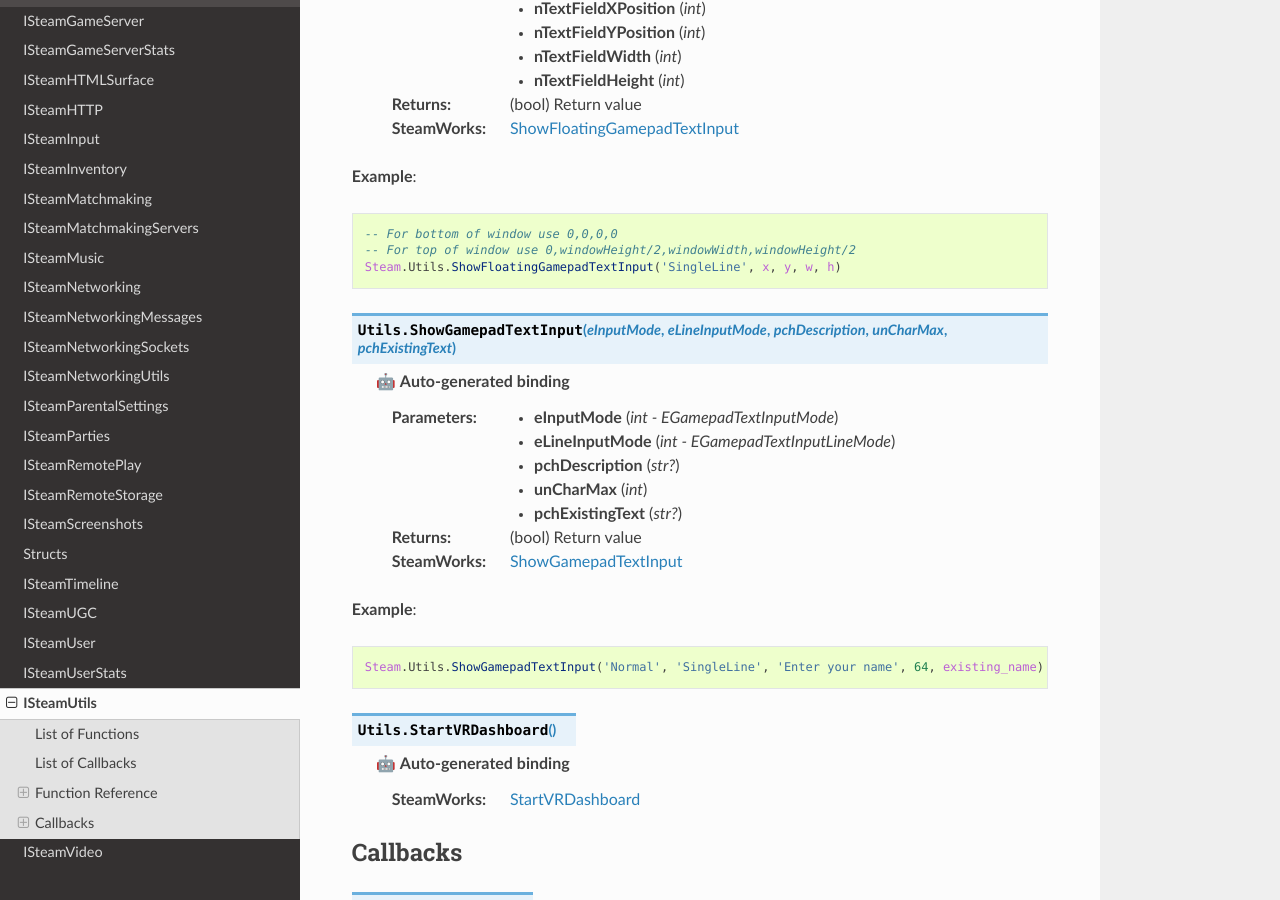
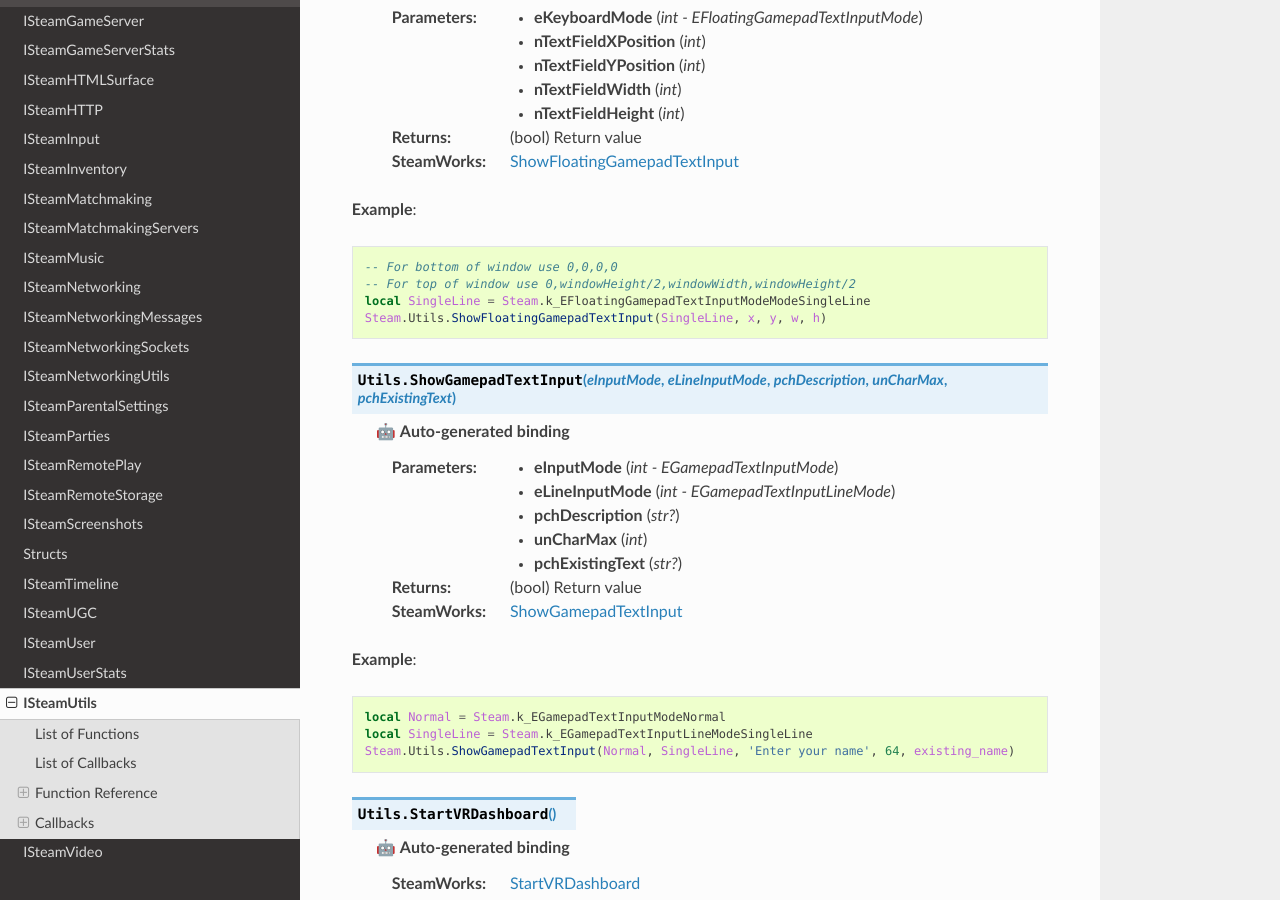
Before and after one commit to uspgamedev/luasteam, a Sphinx documentation site: the page built from docs/auto/utils.rst, in a window 1280 px wide and 900 px high, scrolled down 10416 px. Built offline with Sphinx 7.4.7 and the Read the Docs theme 3.1.0, drawn with Linux system fonts in a browser that asks for light colours.

Commit message:
Utils diff

```diff
--- a/docs/auto/utils.rst
+++ b/docs/auto/utils.rst
@@ -264,7 +266,7 @@
 
 **Example**::
 
-    local w, h = Steam.Utils.GetImageSize(imageHandle)
+    local _, w, h = Steam.Utils.GetImageSize(imageHandle)
     print(string.format('Image: %dx%d', w, h))
 
 .. function:: Utils.GetSecondsSinceAppActive()
@@ -450,7 +452,8 @@
 
     -- For bottom of window use 0,0,0,0
     -- For top of window use 0,windowHeight/2,windowWidth,windowHeight/2
-    Steam.Utils.ShowFloatingGamepadTextInput('SingleLine', x, y, w, h)
+    local SingleLine = Steam.k_EFloatingGamepadTextInputModeModeSingleLine
+    Steam.Utils.ShowFloatingGamepadTextInput(SingleLine, x, y, w, h)
 
 .. function:: Utils.ShowGamepadTextInput(eInputMode, eLineInputMode, pchDescription, unCharMax, pchExistingText)
 
@@ -466,7 +469,9 @@
 
 **Example**::
 
-    Steam.Utils.ShowGamepadTextInput('Normal', 'SingleLine', 'Enter your name', 64, existing_name)
+    local Normal = Steam.k_EGamepadTextInputModeNormal
+    local SingleLine = Steam.k_EGamepadTextInputLineModeSingleLine
+    Steam.Utils.ShowGamepadTextInput(Normal, SingleLine, 'Enter your name', 64, existing_name)
 
 .. function:: Utils.StartVRDashboard()
 
```
Also changed, not shown: other parts of docs/auto/utils.rst (+6 -4 lines), 1 other file.
